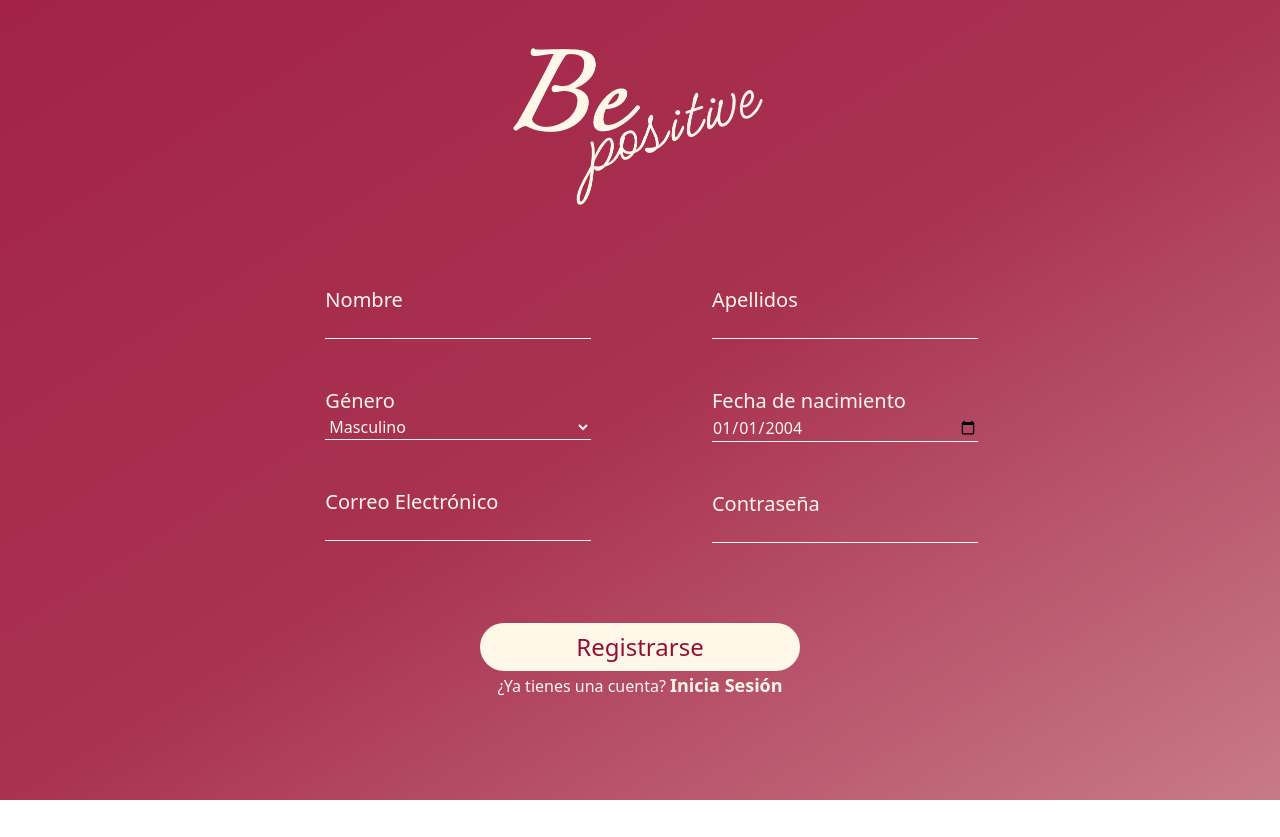
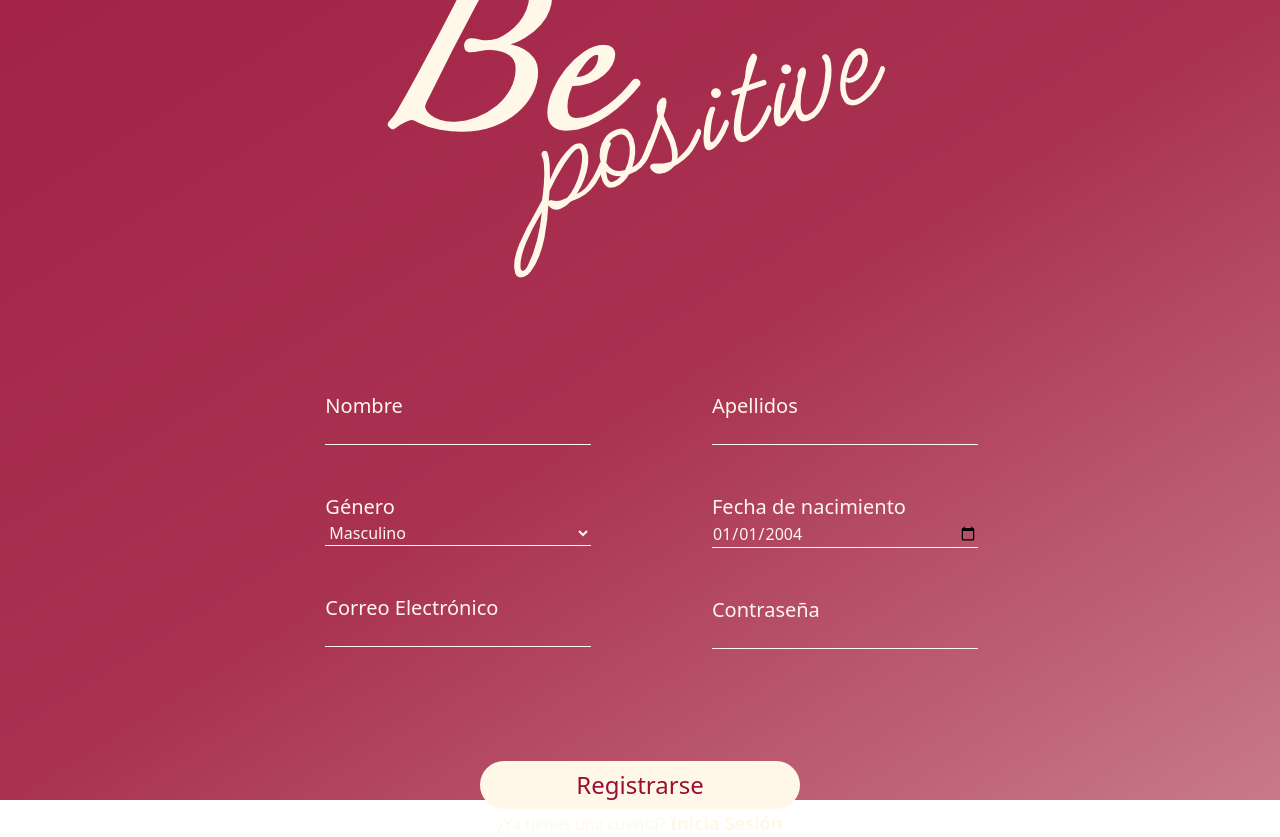
Before and after one commit to maroch0/PFC-BePositive, a Vue app: page /register in a window 1280 px wide. Before the commit the page ends 800 px from the top, so only its background shows below. Built offline with nearby package versions, Linux system fonts and the light colour scheme.

Commit message:
centered register form

```diff
--- a/src/views/Register.vue
+++ b/src/views/Register.vue
@@ -1,6 +1,6 @@
 <template>
   <main
-    class="flex flex-col justify-center items-center space-y-28 md:space-y-20 pt-12"
+    class="h-screen flex flex-col justify-center items-center space-y-28"
   >
     <aside
       class="flex justify-center"
@@ -8,7 +8,7 @@
       <img
         src="src/assets/logo-bepositive.png"
         alt="BePositive logo"
-        class="w-3/5 md:w-2/4"
+        class="2xl:w-full xl:w-full lg:w-full md:w-2/4"
       />
     </aside>
 
```
